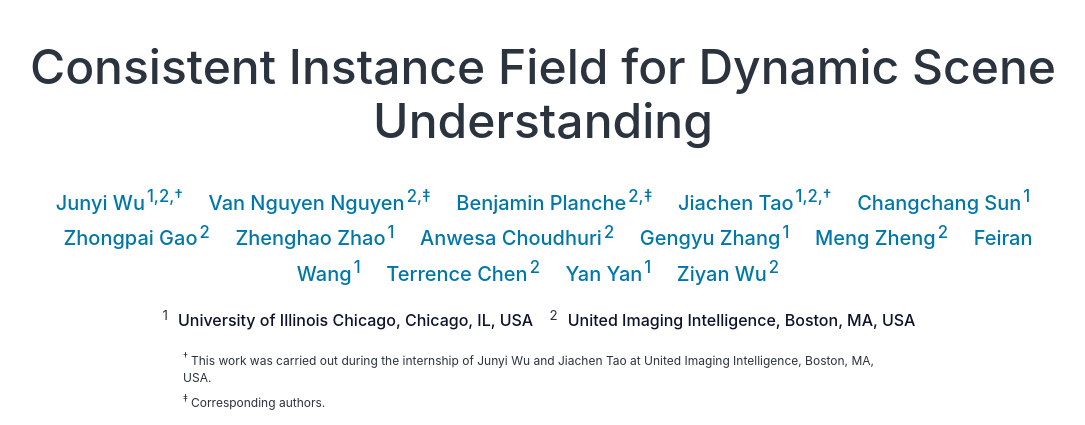
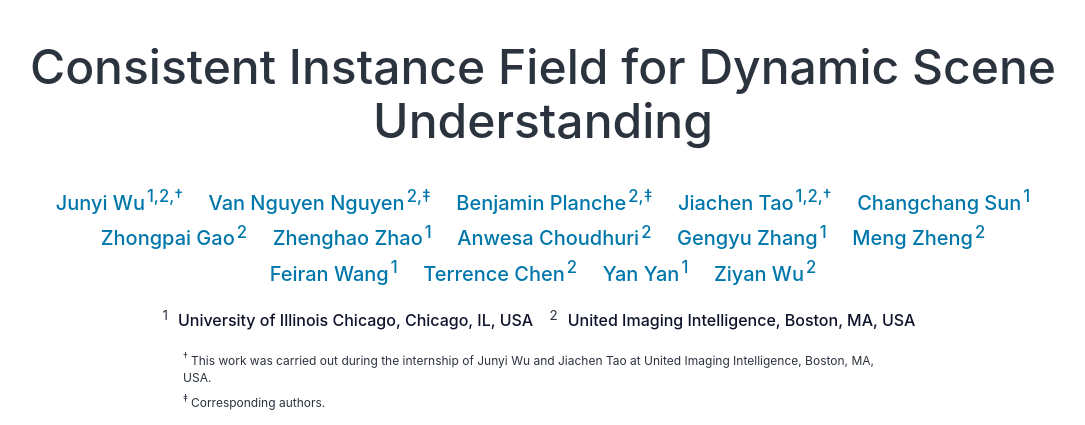
Before and after one commit to adreamwu/Consistent-Instance-Field, a Jekyll site: the page built from index.md, in a window 1280 px wide. Shown: the top 425 px of the page, without its empty margins (97-1182 px from the left). Built offline with Jekyll 4.4.1, drawn with Linux system fonts in a browser that asks for light colours; a style sheet for code colours, icons or effects is not loaded.

Commit message:
Improve text formatting: justify abstract and prevent author name breaks

```diff
--- a/assets/scripts/style.css
+++ b/assets/scripts/style.css
@@ -31,6 +31,7 @@ body {
 .abstract {
   max-width: 720px;
   margin: 40px auto;
+  text-align: justify;
 }
 
 h1, h2, h3, h4, h5, h6 {
@@ -69,6 +70,10 @@ a:hover {
 .affiliations a,
 .links a {
   margin: 0 10px;
+}
+
+.authors a {
+  white-space: nowrap;
 }
 
 .authors sup,
```
